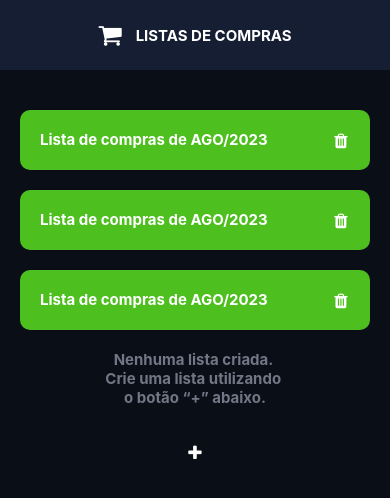
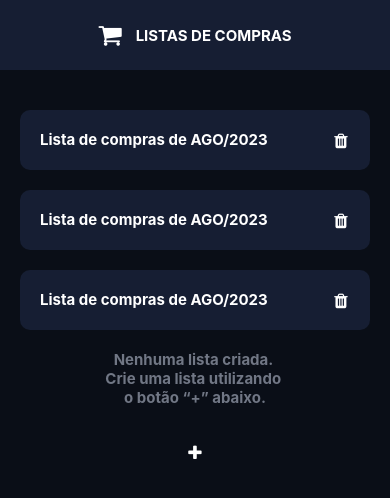
Before and after one commit to oliveiraalexis/SmartCart, a React Native app: screen / in a window 390 px wide. Shown: the top 498 px of the page. Built offline with nearby package versions, Linux system fonts and the light colour scheme.

Commit message:
Refactoring CardList component

```diff
--- a/src/components/CardList/CardList.jsx
+++ b/src/components/CardList/CardList.jsx
@@ -6,11 +6,11 @@ export const CardList = () => {
 
     return (
         <Pressable style={styles.container}>
-                <Pressable style={styles.buttonList} backgroundColor='red'>
+                <Pressable style={styles.buttonList}>
                     <Text style={styles.text}>Lista de compras de AGO/2023</Text>
                 </Pressable>
                 <Pressable style={styles.trash}>
-                    <Button  iconName='trash' bRadius={10} bBackgroundColor='#2357da' height={60}/>
+                    <Button  iconName='trash' bRadius={10} bBackgroundColor='#161E33' height={60}/>
                 </Pressable>
         </Pressable>
     )
@@ -20,7 +20,7 @@ const styles = StyleSheet.create({
     container: {
         width: '100%',
         height: 60,
-        backgroundColor: '#4dc01f',
+        backgroundColor: '#161E33',
         borderRadius: 10,
         marginTop: 20,
         flexDirection: 'row'
```
